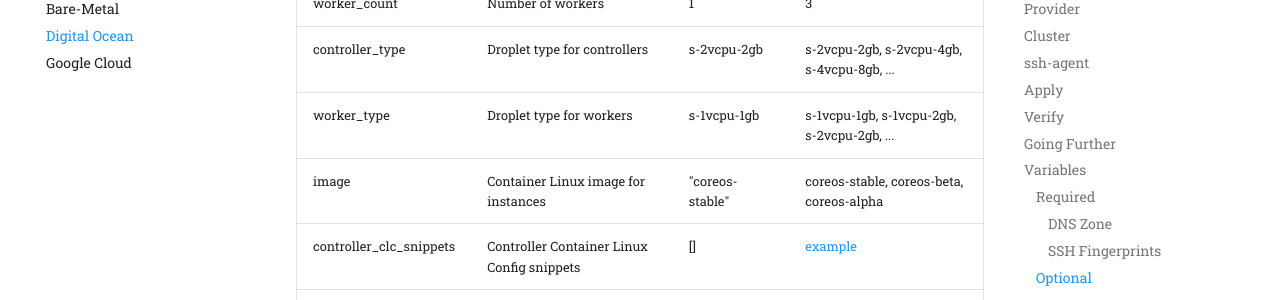
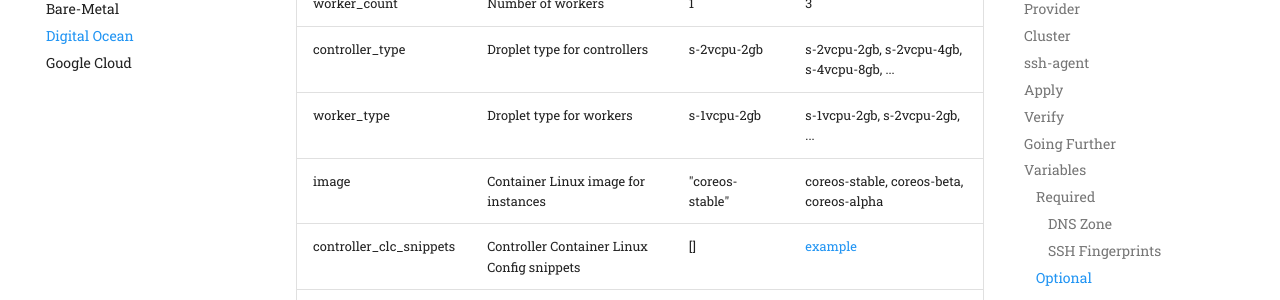
Before and after one commit to poseidon/typhoon, an MkDocs documentation site: the page built from docs/cl/digital-ocean.md, in a window 1280 px wide and 900 px high, scrolled down 5242 px. Shown: the part 153-453 px from the top of the window. Built offline with MkDocs 1.6.1 and Material for MkDocs 9.7.7, drawn with Linux system fonts in a browser that asks for light colours; comment, search, counter and statistics services are not loaded.

Commit message:
Change DO worker_type default from s-1vcpu-1gb to s-1vcpu-2gb
* On DigitalOcean, `s-1vcpu-1gb` worker nodes have 1GB of RAM, which
is too small as a default, even for most cost constrained developers

```diff
--- a/docs/cl/digital-ocean.md
+++ b/docs/cl/digital-ocean.md
@@ -220,7 +220,7 @@ Digital Ocean requires the SSH public key be uploaded to your account, so you ma
 | controller_count | Number of controllers (i.e. masters) | 1 | 1 |
 | worker_count | Number of workers | 1 | 3 |
 | controller_type | Droplet type for controllers | s-2vcpu-2gb | s-2vcpu-2gb, s-2vcpu-4gb, s-4vcpu-8gb, ... |
-| worker_type | Droplet type for workers | s-1vcpu-1gb | s-1vcpu-1gb, s-1vcpu-2gb, s-2vcpu-2gb, ... |
+| worker_type | Droplet type for workers | s-1vcpu-2gb | s-1vcpu-2gb, s-2vcpu-2gb, ... |
 | image | Container Linux image for instances | "coreos-stable" | coreos-stable, coreos-beta, coreos-alpha |
 | controller_clc_snippets | Controller Container Linux Config snippets | [] | [example](/advanced/customization/) |
 | worker_clc_snippets | Worker Container Linux Config snippets | [] | [example](/advanced/customization/) |
```
Also changed, not shown: CHANGES.md (+1 -0 lines), 1 other file.
